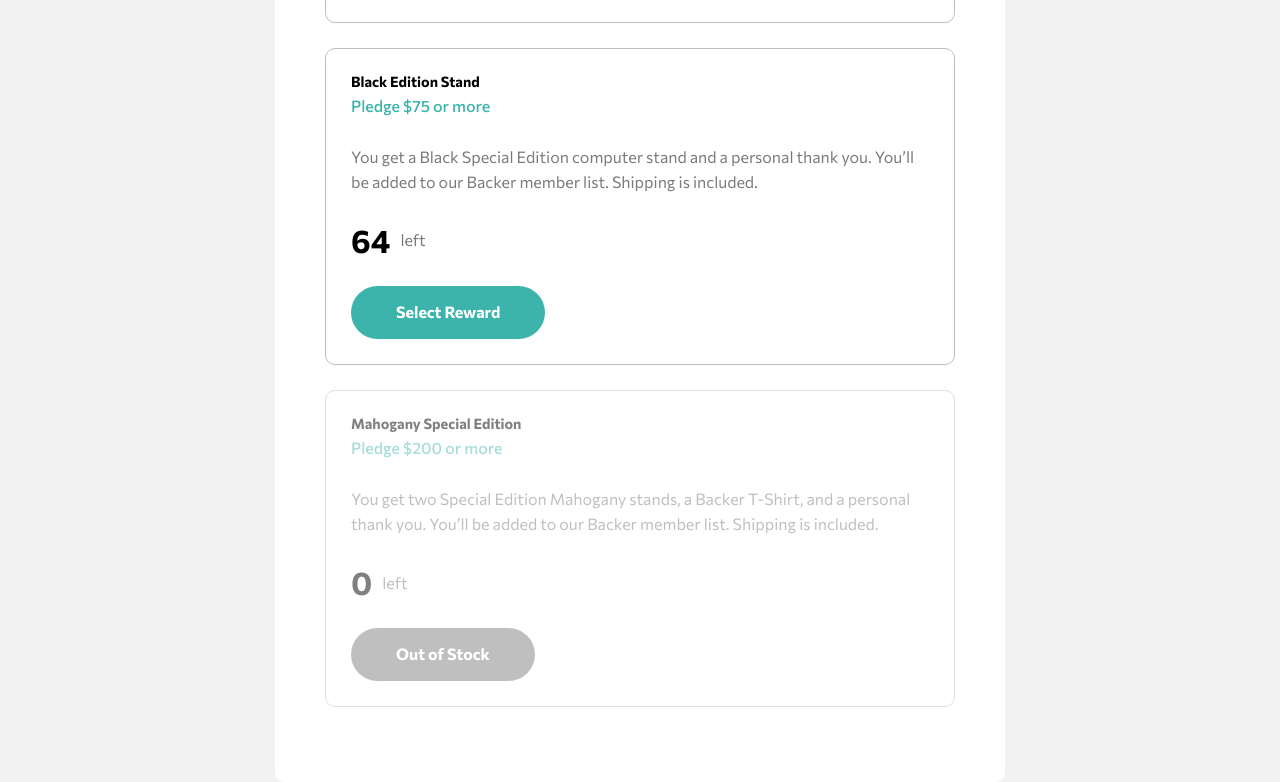
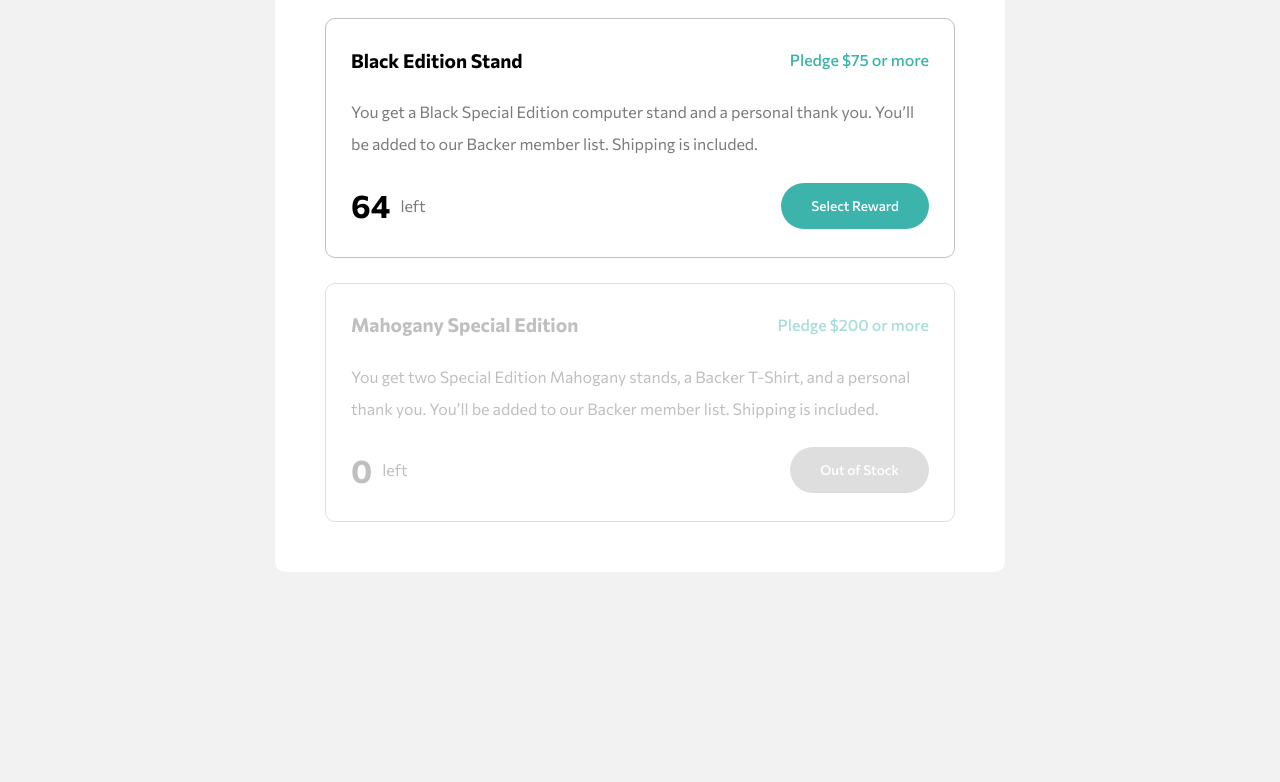
Before and after one commit to edo979/crowdfunding-product-page-main, a plain HTML site: page index.html in a window 1280 px wide. Shown: the part 1496-2278 px from the top of the page. After the commit the page ends 2068 px from the top, so only its background shows below. Drawn offline with Linux system fonts and the light colour scheme.

Commit message:
card finish

```diff
--- a/scss/base/_typography.scss
+++ b/scss/base/_typography.scss
@@ -55,7 +55,21 @@ p {
     font-size: 1.8rem;
   }
 
+  h2,
+  .h2 {
+    margin: 0 0 50px;
+    line-height: 1;
+    font-size: 1.275rem;
+  }
+
+  h3,
+  .h3 {
+    margin-bottom: 0;
+    font-size: 1.2rem;
+  }
+
   p {
     font-size: 1rem;
+    line-height: 2;
   }
 }
--- a/scss/components/_card.scss
+++ b/scss/components/_card.scss
@@ -28,7 +28,7 @@
 
     h3,
     .big-text {
-      color: $black-500;
+      color: $light-gray-200;
     }
 
     .card__header {
@@ -42,7 +42,40 @@
     }
 
     .btn {
-      background-color: $light-gray-200;
+      background-color: $light-gray-150;
     }
   }
 }
+
+@include mq {
+  .card {
+    &__header {
+      display: flex;
+      align-items: center;
+      justify-content: space-between;
+      margin-bottom: 20px;
+    }
+
+    &__footer {
+      display: flex;
+      align-items: center;
+      justify-content: space-between;
+      margin-top: 20px;
+
+      p {
+        margin: 0;
+      }
+
+      .btn {
+        padding: 15px 30px;
+        font-size: 0.85rem;
+        line-height: 1.2;
+        font-weight: 500;
+      }
+    }
+
+    &:last-of-type {
+      margin: 0;
+    }
+  }
+}
--- a/scss/layout/_layout.scss
+++ b/scss/layout/_layout.scss
@@ -27,4 +27,8 @@
     height: 400px;
     background-image: url(../../images/image-hero-desktop.jpg);
   }
+
+  .article p {
+    line-height: 1.9;
+  }
 }
```
Also changed, not shown: css/style.css, 1 other file.
